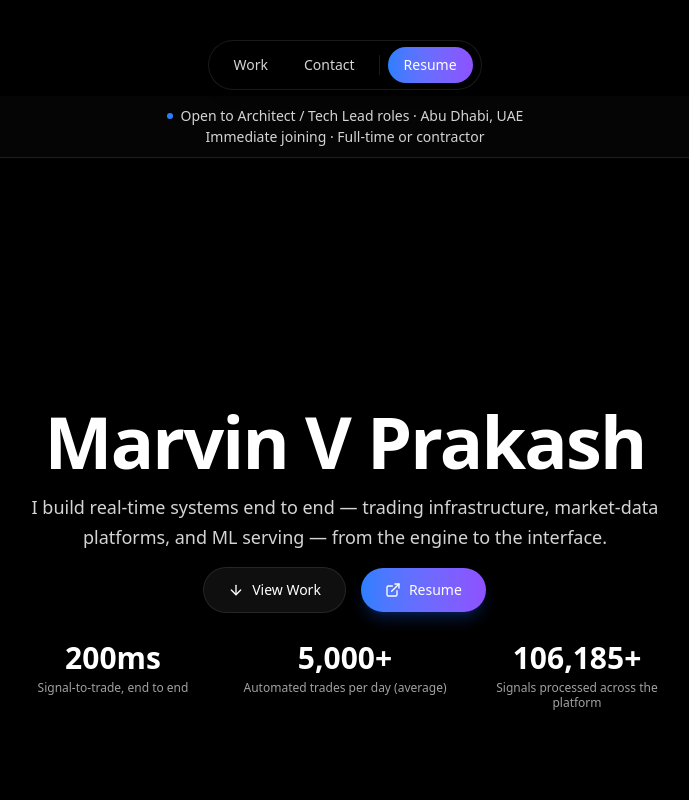
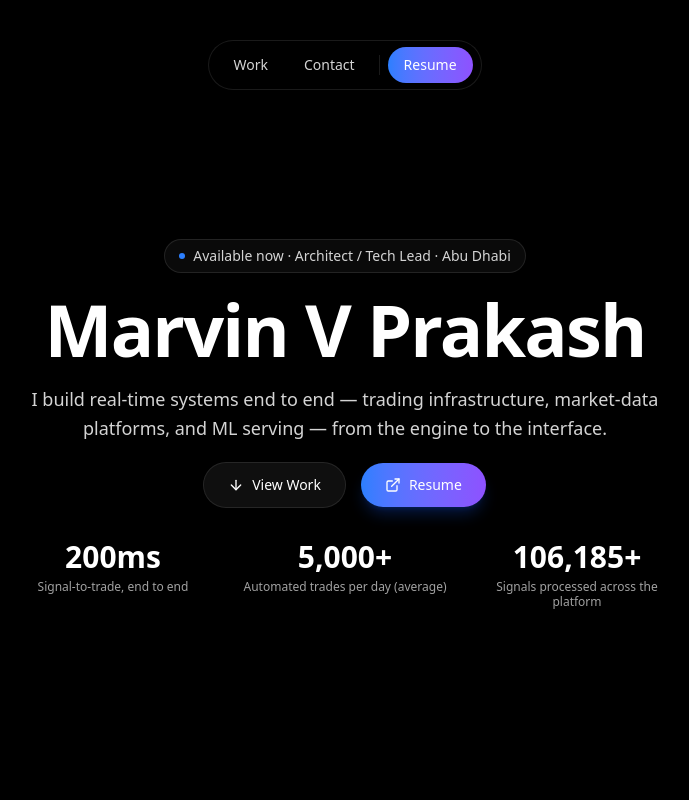
Before and after one commit to M4Marvin/main-site, a React (Vite) app: page / in a window 1280 px wide. Shown: the top 800 px of the page, without its empty margins (295-984 px from the left). Built offline with nearby package versions, Linux system fonts and the light colour scheme.

Commit message:
fix(hero): move availability into a pill above the name
The full-width strip under the floating nav read as a second header.

```diff
--- a/src/components/sections/availability-banner.tsx
+++ b/src/components/sections/availability-banner.tsx
@@ -2,13 +2,10 @@ export function AvailabilityBanner() {
   return (
     <a
       href="#contact"
-      className="availability-banner flex flex-col items-center justify-center gap-0.5 border-b border-white/10 bg-white/[0.02] px-4 py-2.5 text-center text-xs font-medium leading-snug text-neutral-300 transition-colors duration-200 hover:bg-white/[0.04] focus-visible:outline-none focus-visible:ring-2 focus-visible:ring-inset focus-visible:ring-blue-400/40 sm:text-sm"
+      className="availability-banner inline-flex max-w-full items-center gap-2 rounded-full border border-white/10 bg-white/[0.04] px-3.5 py-1.5 text-xs font-medium text-neutral-300 transition-colors duration-200 hover:border-white/20 hover:bg-white/[0.07] hover:text-white focus-visible:outline-none focus-visible:ring-2 focus-visible:ring-blue-400/40 sm:text-sm"
     >
-      <span className="flex items-center gap-2">
-        <span className="h-1.5 w-1.5 shrink-0 rounded-full bg-blue-500" aria-hidden />
-        Open to Architect / Tech Lead roles · Abu Dhabi, UAE
-      </span>
-      <span>Immediate joining · Full-time or contractor</span>
+      <span className="h-1.5 w-1.5 shrink-0 rounded-full bg-blue-500" aria-hidden />
+      <span>Available now · Architect / Tech Lead · Abu Dhabi</span>
     </a>
   )
 }
--- a/src/components/sections/hero.tsx
+++ b/src/components/sections/hero.tsx
@@ -1,14 +1,17 @@
 import { ArrowDown, ExternalLink } from "lucide-react"
 import { cn } from "@/lib/utils"
 import { profile, stats } from "@/lib/portfolio-data"
+import { AvailabilityBanner } from "@/components/sections/availability-banner"
 
 export function Hero() {
   return (
     <section
       id="home"
-      className="relative flex min-h-screen w-full flex-col items-center justify-center overflow-hidden bg-black px-4 py-16"
+      className="relative flex min-h-dvh w-full flex-col items-center justify-center overflow-hidden bg-black px-4 pt-24 pb-16 md:pt-28"
     >
-      <div className="hero-fade-up relative z-20 flex w-full max-w-2xl flex-col items-center gap-4 text-center">
+      <div className="hero-fade-up relative z-20 flex w-full max-w-2xl flex-col items-center gap-5 text-center">
+        <AvailabilityBanner />
+
         <h1 className="text-4xl font-bold tracking-tight text-white sm:text-6xl md:text-7xl">
           {profile.name}
         </h1>
--- a/src/routes/index.tsx
+++ b/src/routes/index.tsx
@@ -1,7 +1,6 @@
 import { createFileRoute } from '@tanstack/react-router'
 import { Navbar } from '@/components/sections/navbar'
 import { Hero } from '@/components/sections/hero'
-import { AvailabilityBanner } from '@/components/sections/availability-banner'
 import { Work } from '@/components/sections/work'
 import { About } from '@/components/sections/about'
 import { Contact } from '@/components/sections/contact'
@@ -15,9 +14,6 @@ function Home() {
     <main id="main" tabIndex={-1} className="relative min-h-screen bg-black text-white">
       <SkipLink />
       <Navbar />
-      <div className="pt-20 md:pt-24">
-        <AvailabilityBanner />
-      </div>
       <Hero />
       <Work />
       <About />
```
